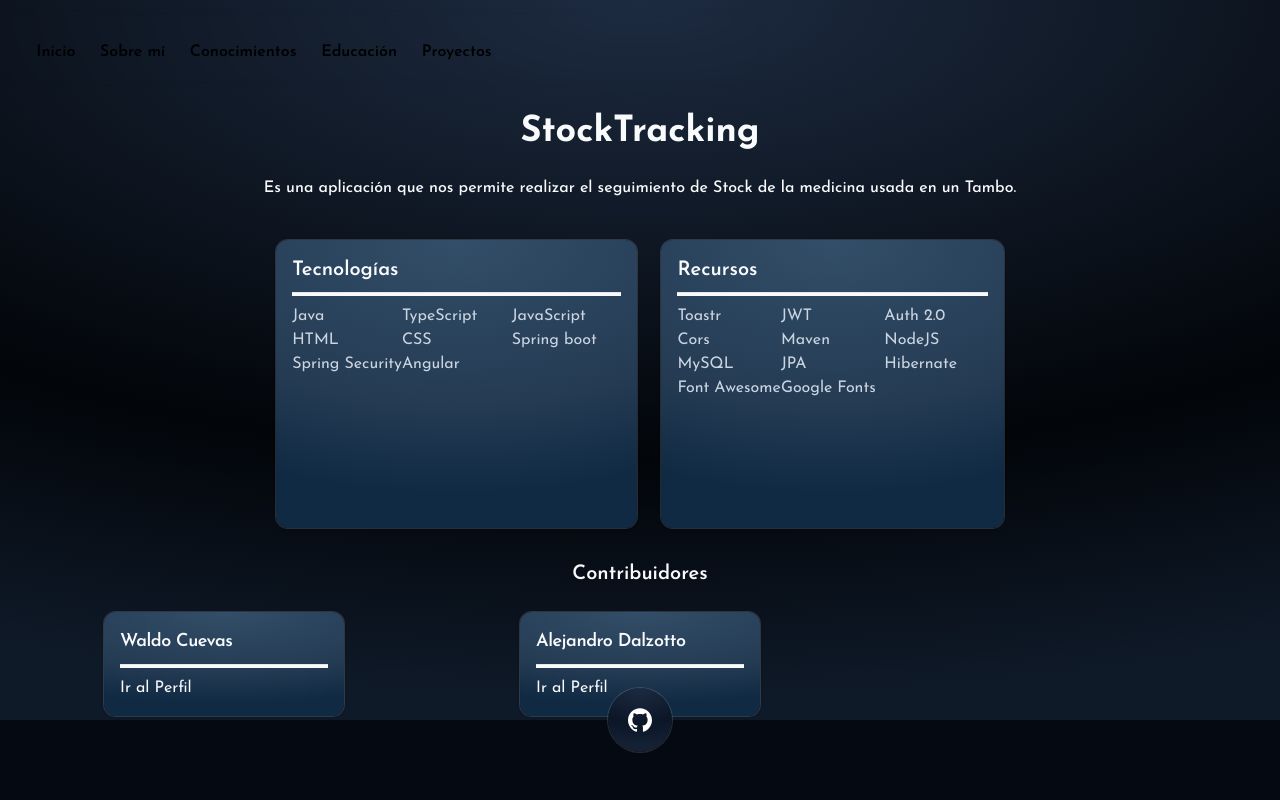
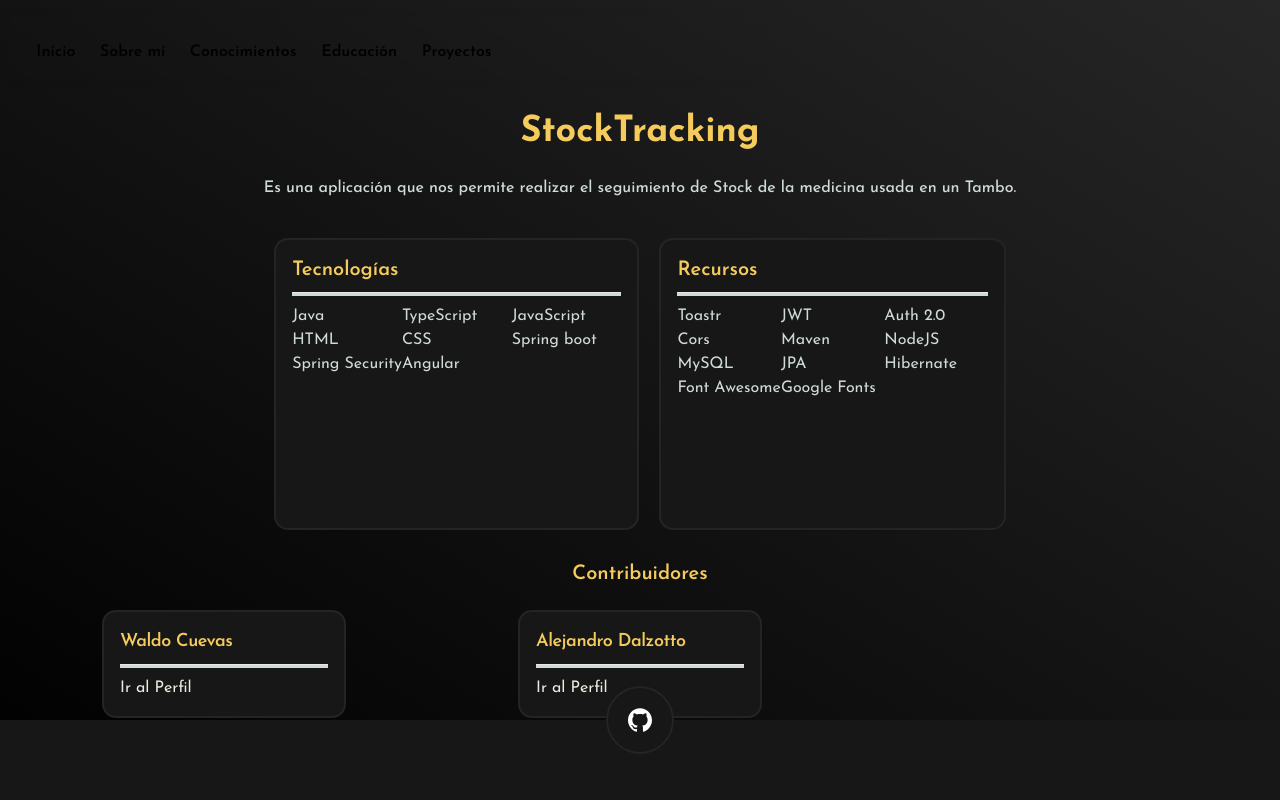
Before and after one commit to AlejandroDalzotto/Portafolio, a Next.js app: page /projects/1 in a window 1280 px wide. Shown: the top 800 px of the page. Built offline with nearby package versions, Linux system fonts and the light colour scheme.

Commit message:
Cambio de paleta de colores

```diff
--- a/app/about/page.jsx
+++ b/app/about/page.jsx
@@ -8,13 +8,13 @@ export default function page() {
 
     return (
         <div className="p-4 container mx-auto">
-            <h2 className="bg-[radial-gradient(138.06%_1036.51%_at_95.25%_-2.54%,_#7ED4FD_14.06%,#709DF7_51.02%,#4D78EF_79.09%)] bg-clip-text text-5xl font-bold leading-[1.2] tracking-wider text-transparent text-center my-6 md:mt-28">Sobre mí</h2>
-            <p className="text-slate-400 font-medium tracking-tight text-lg p-2">Soy programador Full Stack y aprendiz de desarrollo de software desde hace 2 años. Mi meta es mejorar mi nivel como desarrollador. Soy proactivo, confiable, me gusta trabajar en equipo, aprender sobre las nuevas tecnologías y siempre dar mi mejor esfuerzo.<br />
+            <h2 className="bg-gradient-to-r from-amber-200 to-yellow-500 bg-clip-text text-5xl font-bold leading-[1.2] tracking-wider text-transparent text-center my-6 md:mt-28">Sobre mí</h2>
+            <p className="text-[#e8eddf] font-medium tracking-tight text-lg p-2">Soy programador Full Stack y aprendiz de desarrollo de software desde hace 2 años. Mi meta es mejorar mi nivel como desarrollador. Soy proactivo, confiable, me gusta trabajar en equipo, aprender sobre las nuevas tecnologías y siempre dar mi mejor esfuerzo.<br />
                 Soy de Argentina egresado de Técnico en Programación en la Universidad Tecnológica Nacional.</p>
             <div className="flex justify-evenly mt-10 md:mt-28 md:justify-center md:gap-10">
                 {socials.map((item, idx) => {
                     return (
-                        <Link key={idx} className="ring-1 ring-white/[0.15] bg-[radial-gradient(145.05%_100%_at_50%_0%,#1D2B41_0%,#0B1627_57.38%,#142133_88.16%)] p-3 w-14 h-14 flex items-center justify-center rounded-full" href={item.link} target="_blank">
+                        <Link key={idx} className="ring-2 ring-[#242423]/[33] bg-neutral-900 w-14 h-14 flex items-center justify-center rounded-full transition-all hover:ring-[#f5cb5c]/[50] hover:scale-105" href={item.link} target="_blank">
                             <Image src={item.icon} alt="icon" width={30} height={30} className="invert" />
                         </Link>
                     )
--- a/app/layout.jsx
+++ b/app/layout.jsx
@@ -3,6 +3,20 @@ import { Josefin_Sans as JosefinSans } from '@next/font/google'
 import Navbar from '@/components/Navbar'
 
 const jssans = JosefinSans({ subsets: ['latin'] })
+
+/*
+  Text's colors:
+
+  Headers: #f5cb5c
+  paragraphs: #cfdbd5
+  links/anchors: #e8eddf
+
+  Background's colors:
+
+  web: linear-gradient to top from #000000 to #262626
+  Main headers: linear-gradient to right from #fde68a to #eab308
+*/
+
 
 export default function RootLayout({ children }) {
   return (
@@ -12,7 +26,7 @@ export default function RootLayout({ children }) {
         head.js. Find out more at https://beta.nextjs.org/docs/api-reference/file-conventions/head
       */}
       <head />
-      <body className={`${jssans.className} bg-[radial-gradient(145.05%_100%_at_50%_0%,#1D2B41_0%,#020509_57.38%,#0F1A29_88.16%)]`}>
+      <body className={`${jssans.className}  bg-gradient-to-tr from-black to-neutral-800`}>
         <Navbar />
         {children}
       </body>
--- a/app/page.jsx
+++ b/app/page.jsx
@@ -1,18 +1,24 @@
 import Image from 'next/image'
 import MyImage from "@/public/headshot.jpg"
+import Link from 'next/link'
 
 export default function Home() {
   return (
     <main>
-      <div className="flex items-center h-[75%] justify-center mt-32 md:mt-10 xl:mt-[calc(80px+10vh)]">
+      <div className="flex flex-col justify-center items-center h-[75%] mt-32 md:mt-10 xl:mt-[calc(80px+10vh)]">
         <figure className="flex flex-col gap-5 items-center">
-          <Image src={MyImage} alt="headshot.jpg" className="w-40 h-40 md:w-60 md:h-60 rounded-[50%] shadow-lg" priority={true} />
+          <Image src={MyImage} alt="headshot.jpg" className="ring-2 ring-[#242423]/[33] w-40 h-40 md:w-60 md:h-60 rounded-full transition-all hover:ring-[#f5cb5c]/[50] hover:scale-105" priority={true} />
 
           <figcaption>
-            <h2 className="bg-[radial-gradient(138.06%_1036.51%_at_95.25%_-2.54%,_#7ED4FD_14.06%,#709DF7_51.02%,#4D78EF_79.09%)] bg-clip-text text-4xl font-bold leading-[1.2] text-transparent text-center my-6">Portafolio de Presentación</h2>
-            <p className="font-medium text-lg my-6 px-6 text-center text-slate-400">Hola, mi nombre es Alejandro Dalzotto, y soy programador Full Stack.</p>
+            <h2 className="bg-gradient-to-r from-amber-200 to-yellow-500 bg-clip-text text-4xl font-bold leading-[1.2] text-transparent text-center my-6">Portafolio de Presentación</h2>
+            <p className="font-medium text-lg my-6 px-6 text-center text-[#cfdbd5]">Hola, mi nombre es Alejandro Dalzotto, y soy programador Full Stack.</p>
           </figcaption>
         </figure>
+
+        <div className='flex gap-5'>
+          <Link className='text-[#e8eddf] font-bold py-2 px-6 border-2 border-black/25 transition-all rounded hover:border-[#f5cb5c] shadow hover:bg-[#f5cb5c] hover:text-neutral-900' href="https://files.deply.dev/files/8eddc4eb-6e2d-4b1e-9c67-91764d7ff048-a2fa7a94-6069-4583-bdc2-6286f6da621f-CV_V3.pdf" download>Ver CV</Link>
+          <Link className='text-[#e8eddf] font-bold py-2 px-6 border-2 border-black/25 transition-all rounded hover:border-[#f5cb5c] shadow hover:bg-[#f5cb5c] hover:text-neutral-900' href="mailto:aledalzotto15@gmail.com">Contacto</Link>
+        </div>
       </div>
     </main>
   )
--- a/components/DetailsProject.jsx
+++ b/components/DetailsProject.jsx
@@ -10,57 +10,61 @@ export default function DetailsProject({ id }) {
 
     const project = projects[id - 1]
 
+    // ring-2 ring-[#242423]/[33] bg-neutral-900 w-72 h-96 shadow-lg m-4 p-4 rounded relative transition-all hover:ring-[#f5cb5c]/[50]
+    // paragraph: text-[#cfdbd5]
+    // headers: text-[#f5cb5c]
+
     return (
         <article>
             <div>
-                <h2 className="text-center my-6 text-4xl font-bold text-slate-50">{project && project.name}</h2>
-                <p className="text-center my-6 font-medium text-slate-50">{project && project.description}</p>
+                <h2 className="text-center my-6 text-4xl font-bold text-[#f5cb5c]">{project && project.name}</h2>
+                <p className="text-center my-6 font-medium text-[#cfdbd5]">{project && project.description}</p>
                 <div className="flex overflow-x-auto p-4 h-80 gap-4 md:gap-6 md:justify-center">
-                    <div className="ring-1 ring-white/[0.15] bg-[radial-gradient(145.05%_100%_at_50%_0%,#334e68_0%,#243b53_57.38%,#102a43_88.16%)] text-slate-50 p-4 shadow rounded-xl min-w-[80%] md:min-w-[20%] transition-all lg:hover:min-w-[45%]">
-                        <h3 className="text-xl font-semibold">Tecnologías</h3>
-                        <hr className="h-1 my-2 w-full bg-slate-50 text-slate-50" />
+                    <div className="ring-2 ring-[#242423]/[33] bg-neutral-900 p-4 shadow rounded-xl min-w-[80%] md:min-w-[20%] transition-all lg:hover:min-w-[45%] hover:ring-[#f5cb5c]/[50]">
+                        <h3 className="text-[#f5cb5c] text-xl font-semibold">Tecnologías</h3>
+                        <hr className="h-1 my-2 w-full bg-[#cfdbd5]" />
                         <div className="w-full h-[calc(100%-16px-28px)] grid grid-cols-2 lg:grid-cols-3 content-start justify-items-stretch">
                             {project && project.technologies.map((el, idx) => {
                                 return (
-                                    <p key={idx} className="text-slate-300">{el}</p>
+                                    <p key={idx} className="text-[#cfdbd5]">{el}</p>
                                 )
                             })}
                         </div>
                     </div>
-                    <div className="ring-1 ring-white/[0.15] bg-[radial-gradient(145.05%_100%_at_50%_0%,#334e68_0%,#243b53_57.38%,#102a43_88.16%)] text-slate-50 p-4 shadow rounded-xl min-w-[80%] md:min-w-[20%] transition-all lg:hover:min-w-[45%]">
-                        <h3 className="text-xl font-semibold">Recursos</h3>
-                        <hr className="h-1 my-2 w-full bg-slate-50 text-slate-50" />
+                    <div className="ring-2 ring-[#242423]/[33] bg-neutral-900 p-4 shadow rounded-xl min-w-[80%] md:min-w-[20%] transition-all lg:hover:min-w-[45%] hover:ring-[#f5cb5c]/[50]">
+                        <h3 className="text-[#f5cb5c] text-xl font-semibold">Recursos</h3>
+                        <hr className="h-1 my-2 w-full bg-[#cfdbd5]" />
                         <div className="w-full h-[calc(100%-16px-28px)] grid grid-cols-2 lg:grid-cols-3 content-start justify-items-stretch">
                             {project && project.resources.map((el, idx) => {
                                 return (
-                                    <p key={idx} className="text-slate-300">{el}</p>
+                                    <p key={idx} className="text-[#cfdbd5]">{el}</p>
                                 )
                             })}
                         </div>
                     </div>
                 </div>
 
-                <h2 className="text-xl text-center font-semibold my-4 text-slate-50">Contribuidores</h2>
+                <h2 className="text-xl text-center font-semibold my-4 text-[#f5cb5c]">Contribuidores</h2>
                 <div className="my-6 px-4 grid grid-cols-2 md:grid-cols-3 gap-8 md:justify-items-center">
                     {project && project.contributors.map((el, idx) => {
                         return (
-                            <div key={idx} className="ring-1 ring-white/[0.15] bg-[radial-gradient(145.05%_100%_at_50%_0%,#334e68_0%,#243b53_57.38%,#102a43_88.16%)] text-slate-50 p-4 shadow rounded-xl w-44 lg:w-60">
-                                <h3 className="text-lg font-semibold tracking-tight">{el.username}</h3>
-                                <hr className="h-1 my-2 w-full bg-slate-50 text-slate-50" />
-                                <Link href={el.profile} target='_blank'>Ir al Perfil</Link>
+                            <div key={idx} className="ring-2 ring-[#242423]/[33] bg-neutral-900 p-4 shadow rounded-xl w-44 lg:w-60 transition-all hover:ring-[#f5cb5c]/[50]">
+                                <h3 className="text-[#f5cb5c] text-lg font-semibold tracking-tight">{el.username}</h3>
+                                <hr className="h-1 my-2 w-full bg-[#cfdbd5]" />
+                                <Link href={el.profile} target='_blank' className="text-[#e8eddf]">Ir al Perfil</Link>
                             </div>
                         )
                     })}
                 </div>
             </div>
 
-            <div className="bg-[#050a12] h-20 flex items-center justify-evenly fixed bottom-0 left-0 right-0">
+            <div className="bg-neutral-900 h-20 flex items-center justify-evenly fixed bottom-0 left-0 right-0">
                 {project && project.demo !== null ?
-                    <Link href={project.demo} target='_blank' className="-translate-y-10 ring-1 ring-white/[0.15] bg-[radial-gradient(145.05%_100%_at_50%_0%,#1D2B41_0%,#0B1627_57.38%,#142133_88.16%)] text-slate-50 p-4 text-4xl w-16 h-16 flex items-center justify-center rounded-full">
+                    <Link href={project.demo} target='_blank' className="-translate-y-10 ring-2 ring-[#242423]/[33] bg-neutral-900 transition-all hover:ring-[#f5cb5c]/[50] p-4 hover:scale-105 w-16 h-16 flex items-center justify-center rounded-full">
                         <Image src={EyeIcon} className="invert" alt="icon" />
                     </Link> : null}
                 {project && project.repository !== null ?
-                    <Link href={project.repository} target='_blank' className="-translate-y-10 ring-1 ring-white/[0.15] bg-[radial-gradient(145.05%_100%_at_50%_0%,#1D2B41_0%,#0B1627_57.38%,#142133_88.16%)] text-slate-50 p-4 w-16 h-16 flex items-center justify-center rounded-full">
+                    <Link href={project.repository} target='_blank' className="-translate-y-10 ring-2 ring-[#242423]/[33] bg-neutral-900 transition-all hover:ring-[#f5cb5c]/[50] p-4 hover:scale-105 w-16 h-16 flex items-center justify-center rounded-full">
                         <Image src={GithubIcon} className="invert" alt="icon" />
                     </Link> : null}
             </div>
--- a/components/Navbar.jsx
+++ b/components/Navbar.jsx
@@ -45,7 +45,7 @@ export default function Navbar() {
 
 
             <div className={`fixed md:relative md:block bottom-0 md:bottom-auto w-full md:max-w-[768px] md:left-0 top-0 md:h-[inherit] bg-white/10 backdrop-blur-sm md:bg-transparent z-[3] transition-all opacity-0 md:opacity-100 ${navbar ? "left-[0] opacity-100" : "left-[-100%] opacity-0"}`}>
-                <nav className="h-96 md:h-full bg-slate-100 md:bg-transparent m-2 p-4 flex items-end text-black md:text-white">
+                <nav className="h-96 md:h-full bg-slate-100 md:bg-transparent m-2 p-4 flex items-end text-black md:text-[#e8eddf]">
                     <div className="absolute top-6 right-6 md:hidden">
                         <figure className="flex items-center gap-2">
                             <Image src={logo} alt="logo" width={40} height={40} />
@@ -56,7 +56,7 @@ export default function Navbar() {
                     </div>
                     <ul className="h-2/3 w-2/3 flex flex-col md:flex-row justify-around">
                         {navigation.map(({ label, route }) => (
-                            <li key={route} className="md:transition-all md:hover:text-[#709DF7] md:hover:underline">
+                            <li key={route} className="md:transition-all md:hover:text-[#f5cb5c] md:hover:underline">
                                 <Link href={route} onClick={() => setNavbar(!navbar)}>{label}</Link>
                             </li>
                         ))}
--- a/components/Project.jsx
+++ b/components/Project.jsx
@@ -4,11 +4,11 @@ import Image from "next/image"
 export default function Project({ project, ...props }) {
 
     return (
-        <article className="ring-1 ring-white/[0.15] bg-gray-900 text-slate-50 w-72 h-96 shadow-lg m-4 p-4 rounded relative">
-            {project.img && <Image className="rounded-t" src={project.img} width={260} height={192} />}
-            <h3 className="font-semibold my-3 text-xl">{project.name}</h3>
-            <p>{project.short_description}</p>
-            <Link href='/projects/[id]' as={`/projects/${project.id}`} className="py-2 px-2 bg-indigo-500 rounded block text-center text-white font-semibold absolute bottom-4 right-4 left-4">Ver info</Link>
+        <article className="ring-2 ring-[#242423]/[33] bg-neutral-900 w-72 h-96 shadow-lg m-4 p-4 rounded relative transition-all hover:ring-[#f5cb5c]/[50]">
+            {project.img && <Image className="rounded-t h-[170px]" src={project.img} width={260} height={170} alt="project_image" />}
+            <h3 className="font-bold my-3 text-xl text-[#f5cb5c]">{project.name}</h3>
+            <p className="text-[#cfdbd5]">{project.short_description}</p>
+            <Link href='/projects/[id]' as={`/projects/${project.id}`} className="py-2 px-2 bg-[#333533] rounded block text-center text-[#e8eddf] font-semibold absolute bottom-4 right-4 left-4 transition-all hover:scale-105">Ver info</Link>
         </article>
     )
 }
```
Also changed, not shown: app/education/page.jsx (+5 -5 lines), app/skills/page.jsx (+10 -10 lines).
